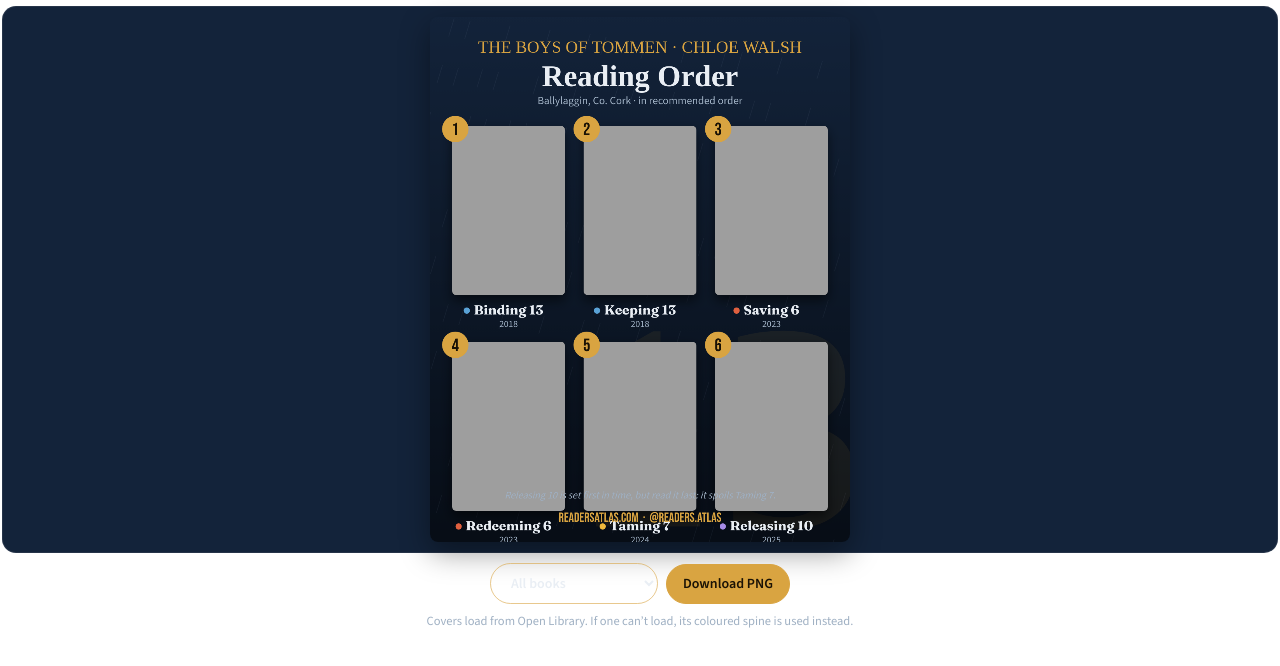
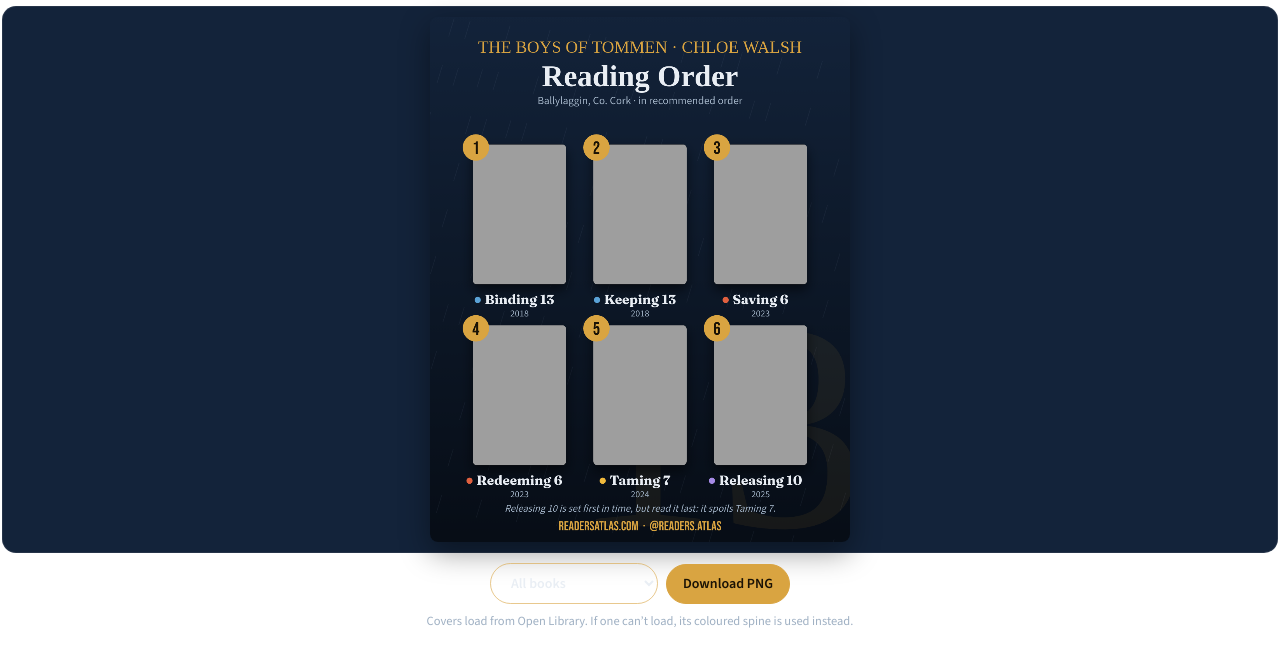
Before and after one commit to bambictz/The-boys-of-tommen, a plain HTML site: page poster.html in a window 1280 px wide. Drawn offline with nearby package versions, Linux system fonts and the light colour scheme.

Commit message:
Add files via upload

```diff
--- a/poster.html
+++ b/poster.html
@@ -41,20 +41,20 @@ const BOOKS=[
  {n:3,t:"Saving 6",y:2023,a:"ja",isbn:["9781464215995"]},
  {n:4,t:"Redeeming 6",y:2023,a:"ja",isbn:["9781464216022"]},
  {n:5,t:"Taming 7",y:2024,a:"gc",isbn:["9781464216053"]},
- {n:6,t:"Releasing 10",y:2025,a:"hl",isbn:["9781464237232","9780349439341"]}
+ {n:6,t:"Releasing 10",y:2025,a:"hl",img:"releasing-10.jpg",isbn:["9781464237232","9780349439341"]}
 ];
 const cv=document.getElementById("cv"),ctx=cv.getContext("2d");
 const cache={};
 function loadCover(b){
   if(cache[b.n]!==undefined) return Promise.resolve(cache[b.n]);
-  return new Promise(res=>{
+  return new Promise(res=>{const srcs=[...(b.img?[b.img]:[]),...b.isbn.map(x=>"https://covers.openlibrary.org/b/isbn/"+x+"-L.jpg?default=false")];
     let i=0;
     const tryNext=()=>{
-      if(i>=b.isbn.length){cache[b.n]=null;return res(null);}
+      if(i>=srcs.length){cache[b.n]=null;return res(null);}
       const img=new Image();img.crossOrigin="anonymous";
       img.onload=()=>{if(img.naturalWidth>20){cache[b.n]=img;res(img);}else{i++;tryNext();}};
       img.onerror=()=>{i++;tryNext();};
-      img.src="https://covers.openlibrary.org/b/isbn/"+b.isbn[i]+"-L.jpg?default=false";
+      img.src=srcs[i];
     };tryNext();
   });
 }
@@ -86,7 +86,7 @@ async function draw(){
   ctx.fillStyle="#9fb0c3";ctx.font="28px 'Source Sans 3'";ctx.fillText("Ballylaggin, Co. Cork · in recommended order",W/2,224);
   // grid
   const cols=list.length<=2?2:3, rows=Math.ceil(list.length/cols);
-  const cw=list.length<=2?330:290, ch=cw*1.5, gapX=48, gapY=120;
+  const cw=list.length<=2?330:list.length<=3?290:240, ch=cw*1.5, gapX=list.length<=3?48:70, gapY=105;
   const totalW=cols*cw+(cols-1)*gapX, startX=(W-totalW)/2;
   const areaTop=280, totalH=rows*ch+(rows-1)*gapY, startY=areaTop+Math.max(0,(H-areaTop-150-totalH)/2);
   for(let k=0;k<list.length;k++){
@@ -110,9 +110,9 @@ async function draw(){
     ctx.fillStyle="#9fb0c3";ctx.font="24px 'Source Sans 3'";ctx.fillText(String(b.y),x+cw/2,y+ch+82);
   }
   if(arc==="all"){ctx.fillStyle="#9fb0c3";ctx.font="italic 26px 'Source Sans 3'";ctx.textAlign="center";
-    ctx.fillText("Releasing 10 is set first in time, but read it last: it spoils Taming 7.",W/2,H-112);}
+    ctx.fillText("Releasing 10 is set first in time, but read it last: it spoils Taming 7.",W/2,H-78);}
   ctx.fillStyle="#d9a441";ctx.font="34px 'Bebas Neue'";ctx.textAlign="center";
-  ctx.fillText("READERSATLAS.COM  ·  @READERS.ATLAS",W/2,H-52);
+  ctx.fillText("READERSATLAS.COM  ·  @READERS.ATLAS",W/2,H-30);
   sendHeight();
 }
 function download(){
```
Also changed, not shown: index.html (+6 -5 lines), scrapbook.html (+3 -3 lines), releasing-10.jpeg (added).
